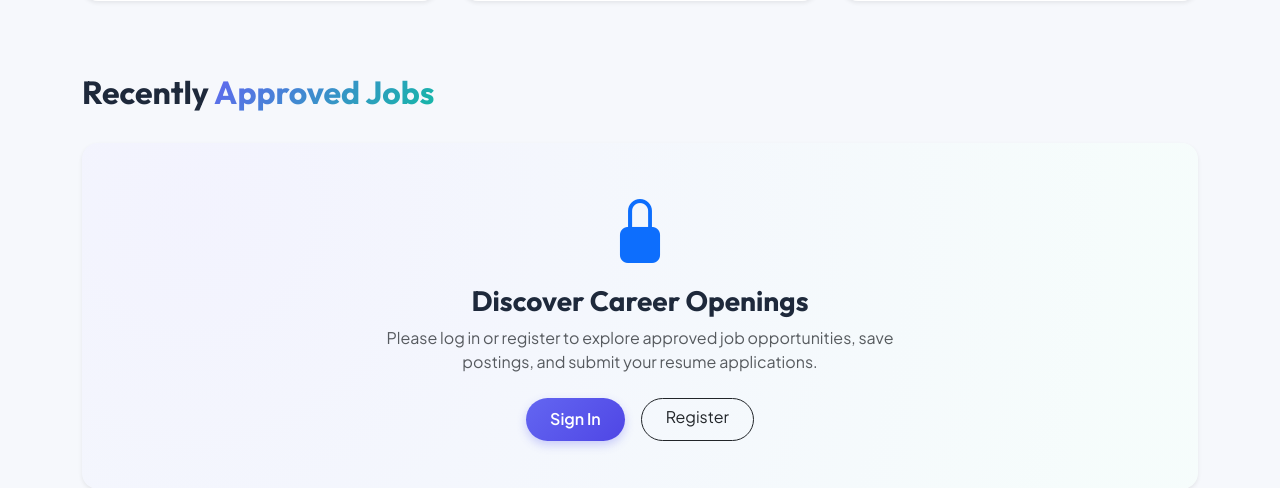
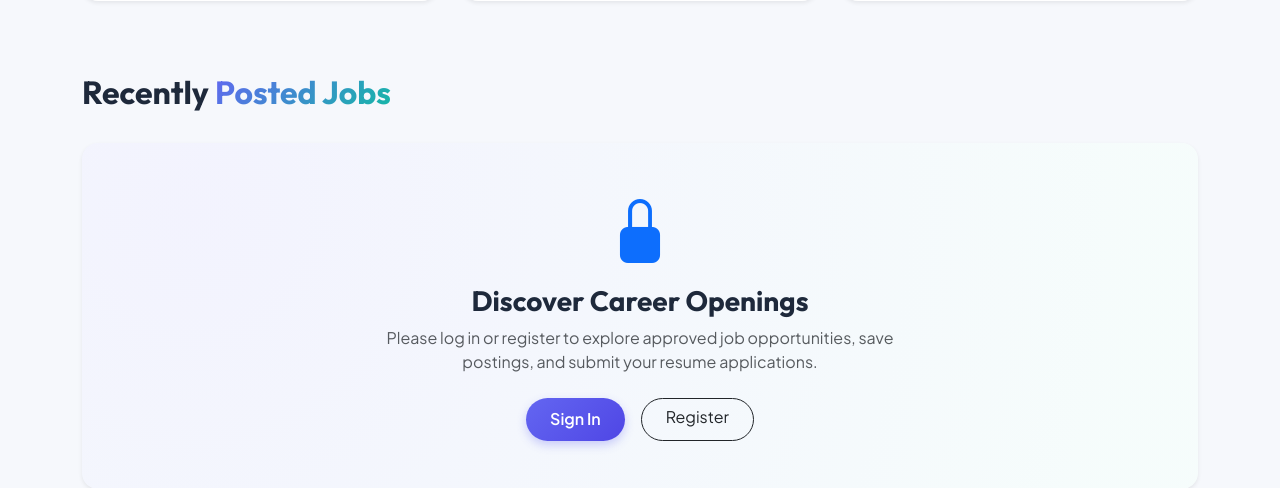
Before and after one commit to pknandam29/Student-Job-Portal, a Django app: page / in a window 1280 px wide. Shown: the part 999-1487 px from the top of the page. Run offline with Django 5.2, Linux system fonts and the light colour scheme; some libraries are stand-ins or nearby versions.

Commit message:
Rename recently approved jobs header to recently posted jobs on homepage

```diff
--- a/templates/home.html
+++ b/templates/home.html
@@ -78,7 +78,7 @@
 <!-- Featured Jobs Section -->
 <div class="row">
     <div class="col-12 d-flex justify-content-between align-items-center mb-4">
-        <h2 class="fw-bold">Recently <span class="gradient-text">Approved Jobs</span></h2>
+        <h2 class="fw-bold">Recently <span class="gradient-text">Posted Jobs</span></h2>
         {% if user.is_authenticated %}
             <a href="{% url 'job_list' %}" class="btn btn-link text-primary font-heading fw-bold text-decoration-none">
                 View All Jobs <i class="bi bi-arrow-right ms-1"></i>
```
